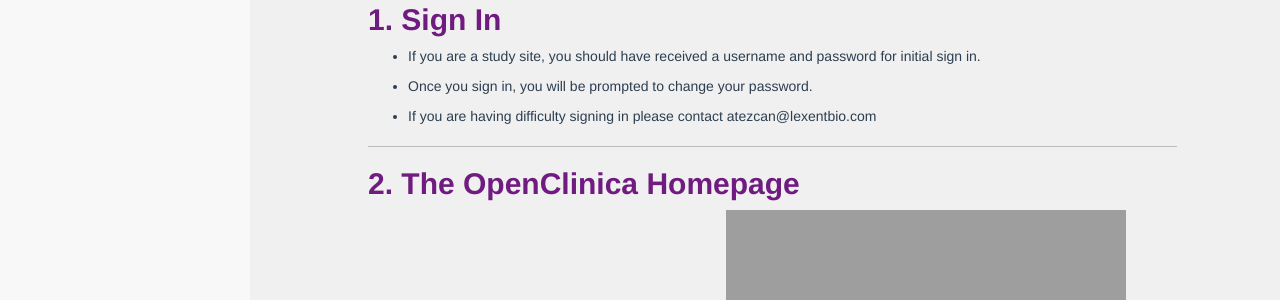
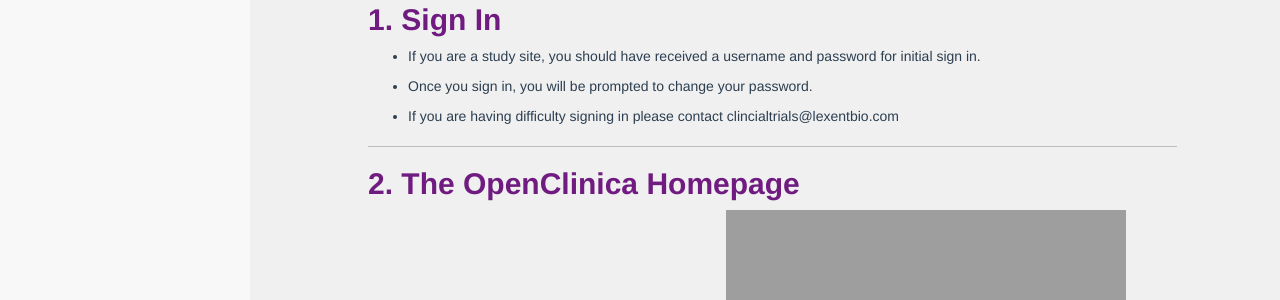
Before and after one commit to lexentbio/openclinica-docs, a Jekyll site: the page built from index.md, in a window 1280 px wide and 900 px high. Shown: the part 359-659 px from the top of the window. Built offline with Jekyll 4.4.1, drawn with Linux system fonts in a browser that asks for light colours; nearby versions of some CDN libraries.

Commit message:
Updated Sign In

```diff
--- a/_late_stage_study_steps/sign-in.markdown
+++ b/_late_stage_study_steps/sign-in.markdown
@@ -8,4 +8,4 @@ position: 1
 
 * Once you sign in, you will be prompted to change your password.
 
-* If you are having difficulty signing in please contact atezcan@lexentbio.com
+* If you are having difficulty signing in please contact clincialtrials@lexentbio.com
```
